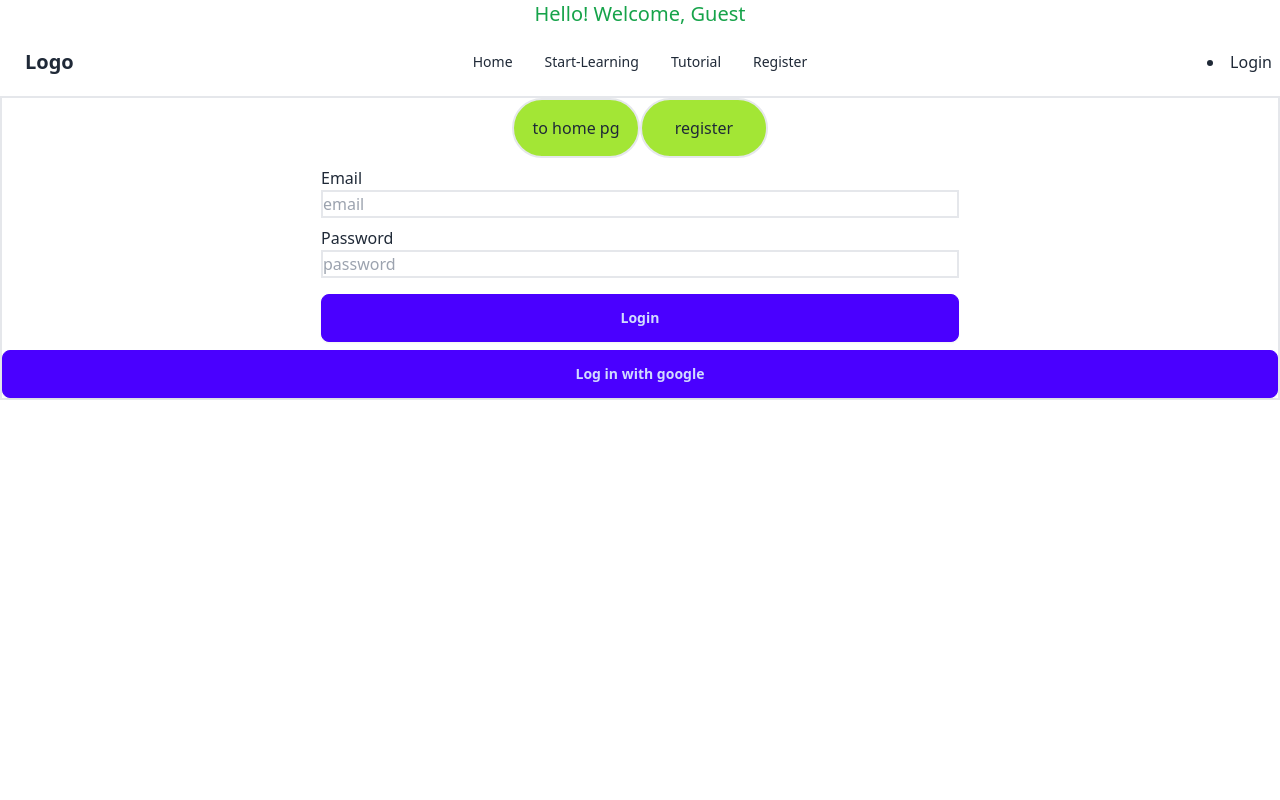
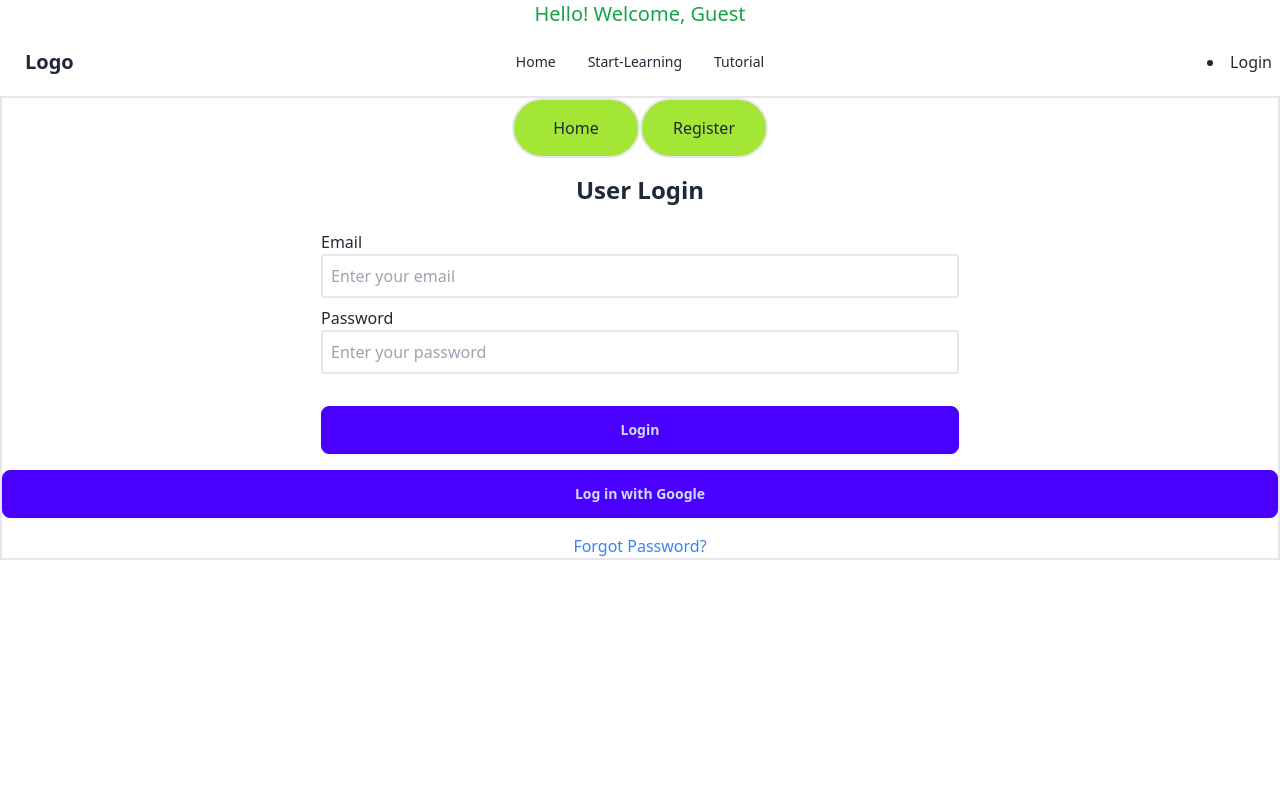
Before and after one commit to Reaz2020/visa-world-client, a React (Vite) app: page /login in a window 1280 px wide. Shown: the top 800 px of the page. Built offline with nearby package versions, Linux system fonts and the light colour scheme; no server answers.

Commit message:
toast masg added foe register and login

```diff
--- a/src/App.jsx
+++ b/src/App.jsx
@@ -3,10 +3,12 @@
 
 import { GoogleAuthProvider, signInWithPopup } from 'firebase/auth'
 import { auth } from './firebase.config';
+import { ToastContainer } from 'react-toastify';
 
 
 
 function App() {
+
 
   const googleProvider =  new GoogleAuthProvider ();
 
@@ -27,7 +29,11 @@ function App() {
     Login .. .... . . . . . . . .
    </button>
 
+   <div className="App">
 
+
+
+</div>
     </>
   )
 }
--- a/src/components/Form.jsx
+++ b/src/components/Form.jsx
@@ -1,112 +1,136 @@
+import { useContext, useState } from "react";
+import { AuthContext } from "../providers/Network";
+import { useNavigate, useLocation } from "react-router-dom";
+import { toast } from "react-toastify"; // For toast notifications
 
 
+const Form = () => {
+  const location = useLocation();
+  const [errorMessage, setErrorMessage] = useState("");
+  const { SignInUser, handleGoogleSignIn } = useContext(AuthContext);
+  const navigate = useNavigate();
 
+  // Navigate to the desired route or home
+  const handleNavigate = () => {
+    navigate(location?.state ? location.state : "/");
+  };
 
-import { useContext } from "react";
-import { AuthContext } from "../providers/Network";
-import { useNavigate,useLocation } from "react-router-dom";
-import { useState } from "react";
-
-const Form = () => {
-  const location = useLocation()
-  const [errorMessage, setErrorMessage]=useState('');
-
-  const {SignInUser,handleGoogleSignIn} = useContext(AuthContext);
-
-    const navigate = useNavigate();
-    const handleNavigate=()=>{
-
-
-
-      navigate(location?.state?location.state:'/')
-
-    }
-// submitting login and redirecting to home page is successfull
-    const handelSubmit=(e)=>{
+  // Handle login form submission
+  const handelSubmit = (e) => {
     e.preventDefault();
 
-       let  email=e.target.email.value;
-       let  password=e.target.password.value;
+    let email = e.target.email.value;
+    let password = e.target.password.value;
 
-       SignInUser(email,password).then((userCredential) => {
-        // Signed in
+    SignInUser(email, password)
+      .then((userCredential) => {
+        // Successfully logged in
         const user = userCredential.user;
-        handleNavigate()
-        // ...
+        handleNavigate();
+        toast.success("Login successful!"); // Display success toast
       })
       .catch((error) => {
+        const errorMsg = error.message;
+        setErrorMessage(errorMsg);
+        toast.error(`Login failed: ${errorMsg}`); // Display error toast
+      });
+  };
 
+  // Navigate to the register page
+  const handleNavigateToRegister = () => {
+    navigate("/register");
+  };
+
+  // Google sign-in
+  const handleGoogleSignInLocally = () => {
+    handleGoogleSignIn()
+      .then((result) => {
+        const user = result.user;
+        handleNavigate();
+        toast.success("Google login successful!");
+      })
+      .catch((error) => {
         const errorMsg = error.message;
-        setErrorMessage(errorMsg)
+        toast.error(`Google login failed: ${errorMsg}`);
       });
-
-
-
-    }
-    function  handleNavigateToRegister(){navigate('/register')
-
-    }
-
-    // this will submit a login through google and redirecting after successful login
-    function handleGoogleSignInLocally(){
-      handleGoogleSignIn().then((result) => {
-        // This gives you a Google Access Token. You can use it to access the Google API.
-        // const credential = GoogleAuthProvider.credentialFromResult(result);
-        // const token = credential.accessToken;
-        // The signed-in user info.
-        const user = result.user;
-        // IdP data available using getAdditionalUserInfo(result)
-        // ...
-        handleNavigate()
-      }).catch((error) => {
-        // Handle Errors here.
-        // const errorCode = error.code;
-        // const errorMessage = error.message;
-        // The email of the user's account used.
-        const email = error.customData.email;
-        // The AuthCredential type that was used.
-        const credential = GoogleAuthProvider.credentialFromError(error);
-        // ...
-      });
-    }
+  };
 
   return (
     <div className="container mx-auto border-2">
-        <div className="text-center ">
-           <button className="border-2 bg-lime-400 hover:bg-lime-600 w-32 rounded-full p-4" onClick={handleNavigate}>to home pg</button>
-           <button className="border-2 bg-lime-400 hover:bg-lime-600 w-32 rounded-full p-4" onClick={handleNavigateToRegister}>register</button>
-
+      {/* Navigation buttons */}
+      <div className="text-center mb-4">
+        <button
+          className="border-2 bg-lime-400 hover:bg-lime-600 w-32 rounded-full p-4"
+          onClick={handleNavigate}
+        >
+          Home
+        </button>
+        <button
+          className="border-2 bg-lime-400 hover:bg-lime-600 w-32 rounded-full p-4"
+          onClick={handleNavigateToRegister}
+        >
+          Register
+        </button>
       </div>
 
-<form className="w-1/2 container mx-auto flex flex-col  my-2 gap-2" onSubmit={handelSubmit}>
+      {/* Login Form */}
+      <form
+        className="w-1/2 container mx-auto flex flex-col my-2 gap-2"
+        onSubmit={handelSubmit}
+      >
+        <h2 className="text-center text-2xl font-bold mb-4">User Login</h2>
 
-
-
+        {/* Email Input */}
         <label>
           Email
-  <input name="email" placeholder="email" type="text" className="border-2  w-full" />
+          <input
+            name="email"
+            type="email"
+            placeholder="Enter your email"
+            className="border-2 w-full p-2 rounded"
+            required
+          />
         </label>
 
+        {/* Password Input */}
         <label>
           Password
-  <input name="password" placeholder="password" type="password" className="border-2  w-full" />
+          <input
+            name="password"
+            type="password"
+            placeholder="Enter your password"
+            className="border-2 w-full p-2 rounded"
+            required
+          />
         </label>
 
+        {/* Error Message */}
+        <p className="text-red-600 text-lg">{errorMessage}</p>
 
-<p className="text-red-600 text-lg">{errorMessage}</p>
-{/* <input className="btn" type="submit" /> */}
-<button className="btn btn-primary w-full"  type="submit">Login</button>
+        {/* Login Button */}
+        <button className="btn btn-primary w-full p-2 mt-4" type="submit">
+          Login
+        </button>
+      </form>
 
-</form>
-<div ><button className="btn btn-primary w-full" onClick={handleGoogleSignInLocally}>Log in with google</button></div>
-{/* <div ><button className="btn btn-primary w-full" onClick={handleGitSignIn}>Log in with github</button></div> */}
-
-
-
+      {/* Google Login Button */}
+      <div className="mt-4">
+        <button
+          className="btn btn-primary w-full p-2"
+          onClick={handleGoogleSignInLocally}
+        >
+          Log in with Google
+        </button>
       </div>
 
-
+      {/* Forgot Password Link */}
+      <div className="text-center mt-4">
+        <a href="/forgot-password" className="text-blue-500">
+          Forgot Password?
+        </a>
+      </div>
+    </div>
   );
-}
+};
 
 export default Form;
--- a/src/components/Navbar.jsx
+++ b/src/components/Navbar.jsx
@@ -59,7 +59,7 @@ function handleSignOut(){
 
 
 
-      <li>   <NavLink to='/register'> Register</NavLink> </li>
+
       {user && (
                     <>
                         <li>
--- a/src/components/Register.jsx
+++ b/src/components/Register.jsx
@@ -5,44 +5,46 @@ import { toast } from "react-toastify";
 
 
 const Register = () => {
+
   const { createUser, signInWithGoogle } = useContext(AuthContext);
   const navigate = useNavigate();
+  const [passwordError, setPasswordError] = useState("");
 
 
-  const [passwordError, setPasswordError] = useState("");
+  const handleNavigate = () => {
+    navigate("/home");
+  };
 
-  const handleNavigate = () => {
-    navigate("/");
-  };
 
   const handleRegister = (e) => {
     e.preventDefault();
-
     const name = e.target.name.value;
     const email = e.target.email.value;
     const password = e.target.password.value;
 
-    // Password validation
+
     const passwordValidation = validatePassword(password);
     if (passwordValidation !== true) {
       setPasswordError(passwordValidation);
+      toast.error(passwordValidation);
       return;
     } else {
-      setPasswordError(""); // Clear previous error
+      setPasswordError("");
     }
 
-    // Create user with email and password
+    // Create user
     createUser(email, password)
       .then((result) => {
         console.log(result.user);
-        toast.success("Registration Successful!", { position: toast.POSITION.TOP_CENTER });
-        navigate("/"); // Navigate to home after successful registration
+       // toast.success("Registration Successful!", { position: toast.POSITION.TOP_CENTER });
+        handleNavigate();
       })
       .catch((error) => {
-        console.error("ERROR:", error.message);
-        toast.error(error.message, { position: toast.POSITION.TOP_CENTER });
+
+       toast.error(error.message);
       });
   };
+
 
   const validatePassword = (password) => {
     const upperCasePattern = /[A-Z]/;
@@ -58,9 +60,10 @@ const Register = () => {
     if (password.length < minLength) {
       return `Password must be at least ${minLength} characters long.`;
     }
-    return true; // Password is valid
+    return true;
   };
 
+  // Handle Google sign-in
   const handleGoogleSignIn = () => {
     signInWithGoogle()
       .then((result) => {
@@ -75,12 +78,13 @@ const Register = () => {
   };
 
   return (
+
     <div className="container mx-auto py-8">
+
       <h1 className="text-center text-3xl font-bold mb-6">Register</h1>
 
       {/* Register Form */}
       <form onSubmit={handleRegister} className="w-1/2 mx-auto flex flex-col gap-4">
-
         <label className="text-sm font-medium">
           Name
           <input name="name" type="text" className="border-2 p-2 mt-1 w-full" placeholder="Enter your name" required />
@@ -104,11 +108,18 @@ const Register = () => {
         </label>
 
         <label className="text-sm font-medium">
-          About You
-          <textarea name="about" className="border-2 p-2 mt-1 w-full" placeholder="Tell us about yourself" />
+          Photo URL
+          <input
+            name="photoURL"
+            type="text"
+            className="border-2 p-2 mt-1 w-full"
+            placeholder="Enter your photo URL"
+          />
         </label>
 
-        <button type="submit" className="bg-blue-500 hover:bg-blue-600 text-white py-3 mt-4 rounded-full">Register</button>
+        <button type="submit" className="bg-blue-500 hover:bg-blue-600 text-white py-3 mt-4 rounded-full">
+          Register
+        </button>
       </form>
 
       {/* Link to Login */}
@@ -129,9 +140,14 @@ const Register = () => {
         </button>
       </div>
 
-      {/*  to Home Page Button */}
+      {/* Go to Home Page Button */}
       <div className="text-center mt-8">
-        <button className="border-2 bg-lime-400 hover:bg-lime-600 w-32 rounded-full p-4" onClick={handleNavigate}>Go to Home</button>
+        <button
+          className="bg-blue-500 hover:bg-blue-600 text-white py-3 mt-4 rounded-full"
+          onClick={handleNavigate}
+        >
+          Go to Home
+        </button>
       </div>
     </div>
   );
--- a/src/layout/MainLayout.jsx
+++ b/src/layout/MainLayout.jsx
@@ -4,6 +4,8 @@ import Footer from "../components/Footer";
 import { Form,Outlet,useLoaderData  } from 'react-router-dom';
 import { useContext } from "react";
 import { AuthContext } from "../providers/Network";
+import { ToastContainer } from 'react-toastify';
+import 'react-toastify/dist/ReactToastify.css';
 const MainLayout = () => {
 
 
@@ -13,6 +15,18 @@ const MainLayout = () => {
 
 
     return ( <div>
+            <ToastContainer
+  position="top-right"
+  autoClose={3000} // Closes after 3 seconds
+  hideProgressBar={false}
+  newestOnTop={false}
+  closeOnClick
+  rtl={false}
+  pauseOnFocusLoss
+  draggable
+  pauseOnHover
+  theme="light"
+/>
           <div className="text-center text-green-600 text-xl ">
         {user ? (
           <div >Hello! {user?.displayName || "User"}</div>
@@ -25,6 +39,10 @@ const MainLayout = () => {
   <Outlet></Outlet>
   </div>
       <div className="container mx-auto">  <Footer></Footer></div>
+
+
+
+
     </div> );
 }
 
```
Also changed, not shown: src/components/components-for-home/Banner.jsx (+47 -5 lines). Lines whose indentation alone changed are shown as unchanged.
